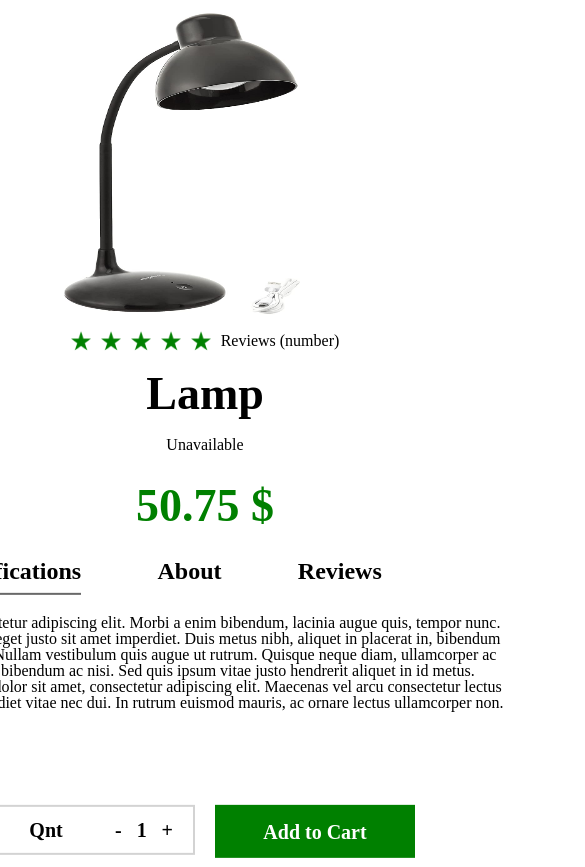
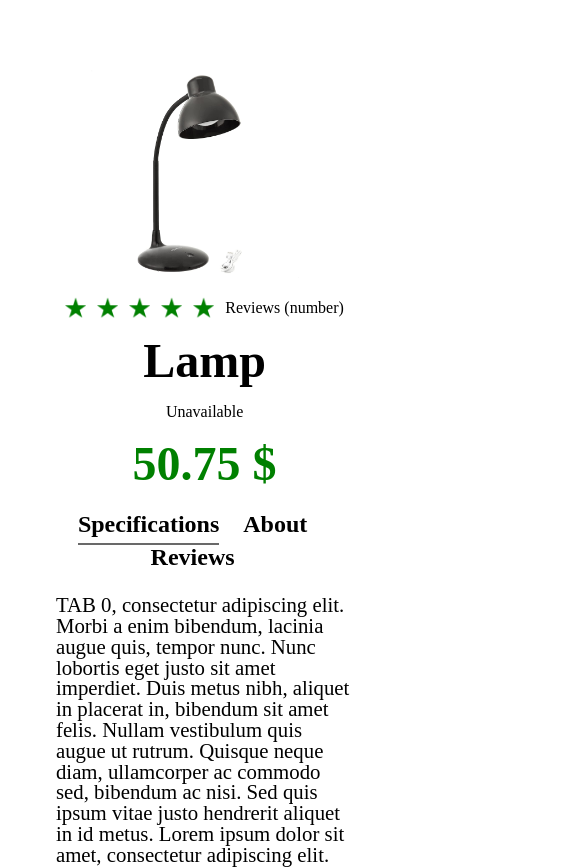
Before and after one commit to RuppObsMicA/TestPage, a plain HTML site: page index.html in a window 390 px wide. Shown: the top 867 px of the page, 585 px wide, since content can reach past the window. Drawn offline with Linux system fonts and the light colour scheme.

Commit message:
Added responsive design

```diff
--- a/css/style.css
+++ b/css/style.css
@@ -52,33 +52,44 @@ table {
     box-sizing: border-box;
 }
 /*Responsive design*/
+
 @media (max-width: 1000px) {
+
+    /*Как убрать отступ у контейнера*/
+
     .container{
-        width: 100%;
-        /*border: white; doesn't work'*/
+        margin: 0 auto;
     }
     .inner-wrapper{
-        width: 100%;
         flex-direction: column;
         align-items: center;
         justify-content: center;
     }
+    .inner-wrapper div.product-description-wrapper{
+        width: 90%;
+    }
+    .inner-wrapper div.image-wrapper{
+        width: 70%;
+        height: 50%;
+    }
     .image-wrapper {
-
+        width: 100%;
     }
     .image-wrapper img {
-        /*width: 150%; never changes*/
-        height: 67%;
+        height: 60%;
     }
     .product-description-wrapper{
-        height: 60%;
+        width: 100%;
         align-items: center;
     }
-    .tabs-navbar div{
-       margin: 0 6%;
+    .tabs-navbar {
+        justify-content: center;
     }
-    .tabs {
-        /*margin-bottom: 0%; Doesn't work'*/
+    .tabs-nav{
+        margin: 0 auto;
+    }
+    .tabs-container{
+        font-size: 1.3em;
     }
 }
 
@@ -86,30 +97,26 @@ table {
 
 h1 {
     font-weight: bold;
-    font-size: 46px;
+    font-size: 3em;
 }
 
 h2 {
     font-weight: bold;
-    font-size: 32px;
+    font-size: 2em;
 }
 
 /* Main block */
 
 .container {
-    position: absolute;
-    top: 50%;
-    left: 50%;
-    transform: translateX(-50%) translateY(-50%);
+    margin: 2em auto;
     display: flex;
-    width: 1000px;
-    border: 1px solid black;
+    max-width: 1000px;
 }
 
 .inner-wrapper {
     display: flex;
     width: 100%;
-    padding: 20px;
+    padding: 1.2em;
 }
 
 .image-wrapper {
@@ -121,12 +128,12 @@ h2 {
 }
 
 .image-wrapper img {
-    width: 100%;
+    max-width: 100%;
     transform: scale(1.4, 1.4);
 }
 
 .product-description-wrapper {
-    padding-left: 20px;
+    padding-left: 1.2em;
     width: 65%;
     display: flex;
     flex-direction: column;
@@ -135,7 +142,7 @@ h2 {
 .rating-wrapper {
     display: flex;
     align-items: center;
-    margin-bottom: 20px;
+    margin-bottom: 1.2em;
 }
 
 .stars-wrapper {
@@ -143,26 +150,26 @@ h2 {
 }
 
 .stars-wrapper .star {
-    margin-right: 10px;
-    width: 20px;
-    height: 20px;
+    margin-right: 0.7em;
+    width: 1.3em;
+    height: 1.3em;
     background-image: url("../images/star.png");
     background-size: cover;
 }
 
 .product-heading {
-    margin-bottom: 20px;
+    margin-bottom: 1.2em;
 }
 
 .product-subheading {
-    margin-bottom: 30px;
+    margin-bottom: 1.2em;
 }
 
 .price {
     font-weight: bold;
     color: green;
-    font-size: 46px;
-    margin-bottom: 30px;
+    font-size: 3em;
+    margin-bottom: 0.5em;
 }
 
 /* Tabs */
@@ -171,21 +178,21 @@ h2 {
     display: flex;
     flex-direction: column;
     width: 100%;
-    margin-bottom: 40px;
+    margin-bottom: 2.5em;
 }
 
 .tabs-navbar {
-    display: block;
-    width: 100%;
-    margin-bottom: 20px;
+    display: flex;
+    margin-bottom: 1.2em;
+    flex-wrap: wrap;
 }
 
 .tabs-nav {
-    display: inline-block;
-    font-size: 24px;
+    font-size: 1.5em;
     font-weight: bold;
-    padding-bottom: 10px;
-    margin-right: 20px;
+    padding-bottom: 0.3em;
+    margin-left: 0;
+    margin-right: 1em;
     cursor: pointer;
 }
 
@@ -194,8 +201,11 @@ h2 {
 }
 
 .tab {
-    height: 150px;
-    display: none;
+    /*display: none;*/
+}
+
+.tabs-container{
+    font-size: 1.3em;
 }
 
 /* Buttons */
@@ -203,6 +213,9 @@ h2 {
 .buttons-wrapper {
     display: flex;
     user-select: none;
+    width: 100%;
+    height: 3em;
+    justify-content: center;
 }
 
 .quantity-button-wrapper,
@@ -210,15 +223,15 @@ h2 {
     display: flex;
     justify-content: center;
     align-items: center;
-    width: 200px;
-    height: 50px;
+    width: 40%;
+    height: 100%;
     font-weight: bold;
-    font-size: 20px;
+    font-size: 1.2em;
 }
 
 .quantity-button-wrapper {
     border: 2px solid lightgray;
-    margin-right: 20px;
+    margin-right: 1.2em;
 }
 
 .quantity-button-wrapper .button-name {
@@ -231,7 +244,7 @@ h2 {
     display: flex;
     align-items: center;
     justify-content: space-between;
-    padding: 0 20px;
+    padding: 0 10%;
 }
 
 .qnt-changer div:nth-child(2n+1) {
@@ -239,7 +252,6 @@ h2 {
 }
 
 .add-to-cart-button-wrapper {
-    height: 53px;
     background-color: green;
     color: white;
     cursor: pointer;
--- a/index.html
+++ b/index.html
@@ -4,6 +4,7 @@
     <meta charset="UTF-8">
     <title>Product Page</title>
     <link rel="stylesheet" href="css/style.css">
+    <meta name="viewport" content="width=device-width">
 </head>
 <body>
 
```
